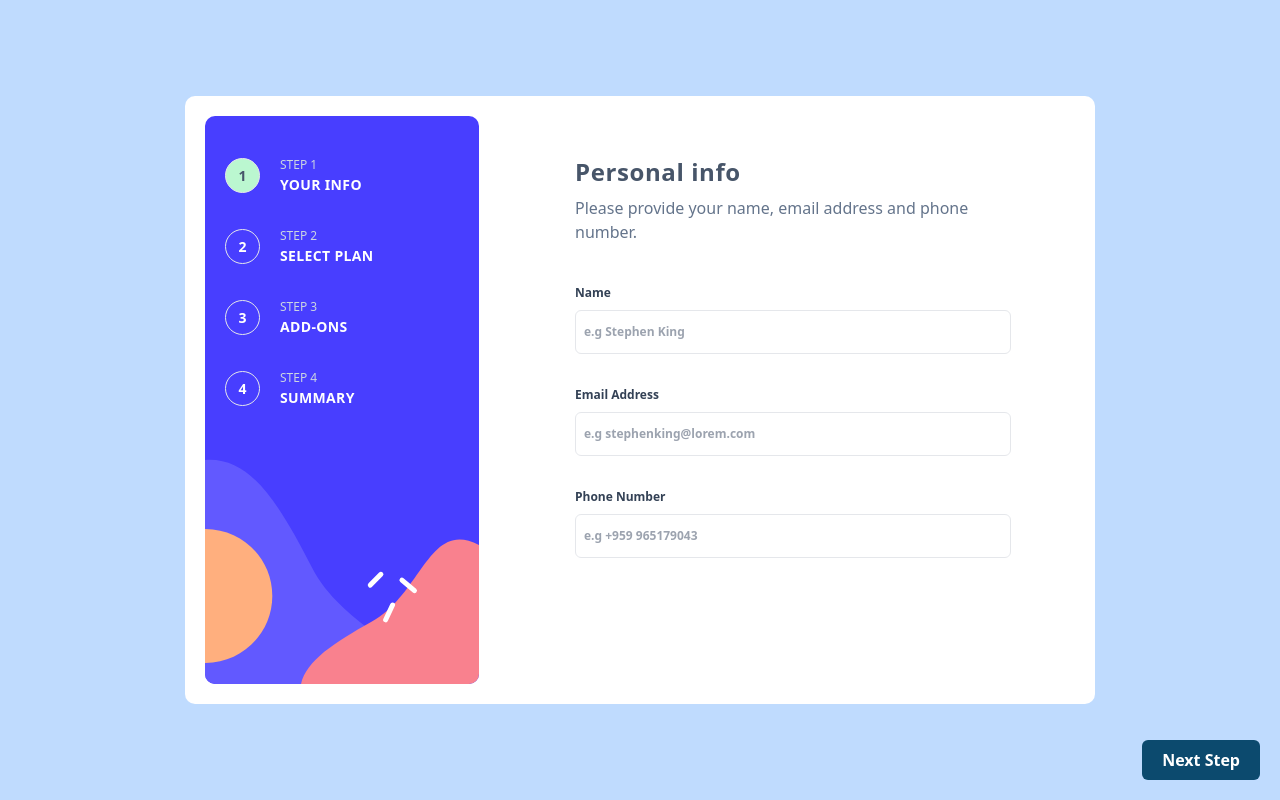
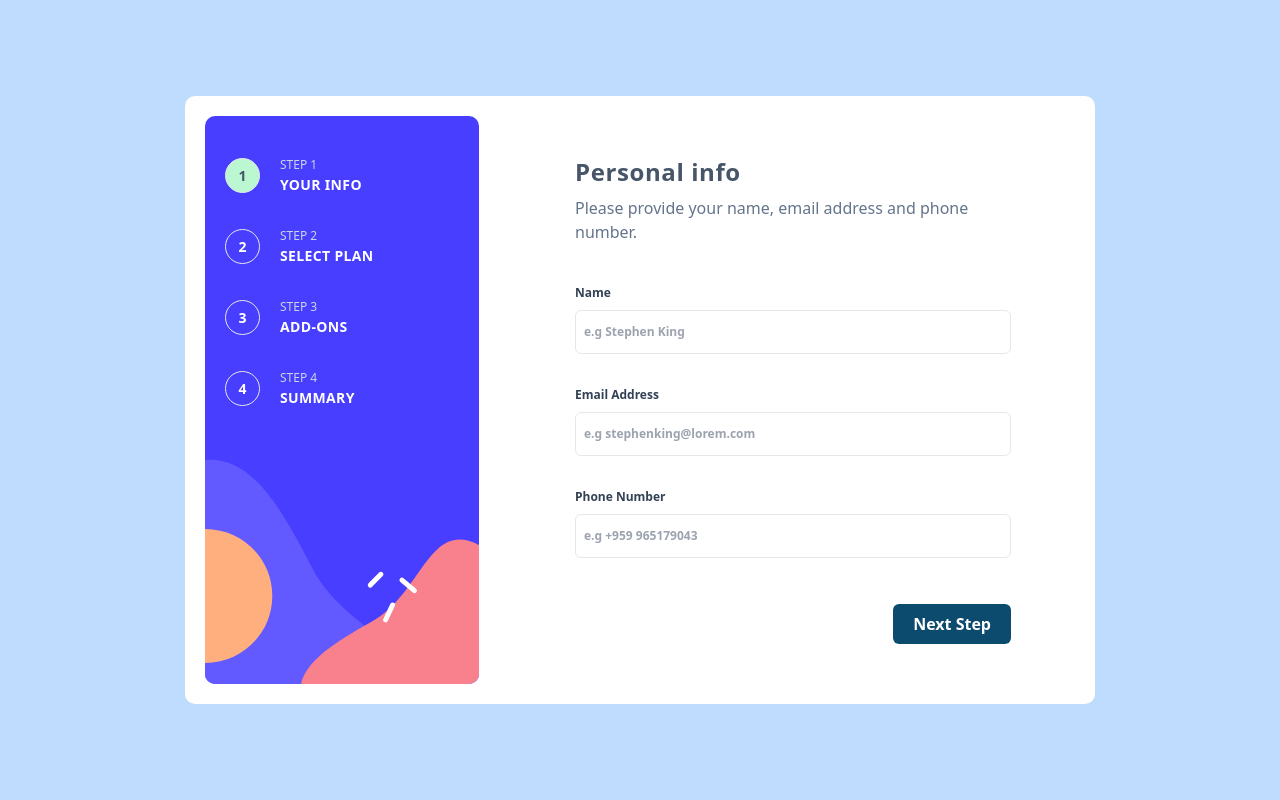
Before and after one commit to Ko-Win-Lwin/Payment-Form, a Vue app: page / in a window 1280 px wide. Built offline with nearby package versions, Linux system fonts and the light colour scheme.

Commit message:
YourInfo: Refactor

```diff
--- a/src/components/YourInfo.vue
+++ b/src/components/YourInfo.vue
@@ -12,7 +12,7 @@
                     <label for="name" class="text-slate-700  mb-2 ">Name</label>
                     <p class="text-red-400">This field is required</p>
                 </div>
-                <input @blur="checkName" v-model="userName" type="text" id="name" name="name" required autofocus class="outline-none px-2 py-3 border rounded-md w-full" placeholder="e.g Stephen King" :class="{'border-red-300': nameError}">
+                <input @blur="checkName" v-model="userName" type="text" id="name" name="name"  required autofocus class="outline-none px-2 py-3 border rounded-md w-full" placeholder="e.g Stephen King" :class="{'border-red-300': nameError}">
             </div>
             <div v-else class="flex flex-col">
                 <label for="name" class="text-slate-700  mb-2 ">Name</label>
@@ -48,34 +48,45 @@
             </div>
         </div>
     </form>
-
-
-
-
   </div>
 
-    <div class="flex justify-center items-center fixed bottom-5 right-5 w-full">
+  <div v-if="responsiveStore.$state.isMobile">
+      <div class="flex justify-center items-center fixed bottom-5 right-5 w-full">
         <div class="flex w-full  h-full">
             <BackBtn></BackBtn>
             <div class="ml-auto">
                 <NextBtn @infoSubmit="infoSubmit"></NextBtn>
             </div>
         </div>
-    </div>
+      </div>
+  </div>
+
+  <div v-else>
+    <div class="absolute bottom-10 right-16">
+        <div class="flex gap-48 justify-around items-center ">
+          <div class=''>
+            <NextBtn @infoSubmit="infoSubmit"></NextBtn>
+          </div>
+        </div>
+      </div>
+  </div>
 
 
 
 </template>
 
 <script setup>
-import { ref } from "vue"
+import { onMounted, ref } from "vue"
 import { useUserStore } from "../stores/user";
 import { useStepStore } from "../stores/step";
+import { useResponsiveStore } from "../stores/responsive";
+
 import NextBtn from "./NextBtn.vue";
 import BackBtn from "./BackBtn.vue";
 
 const userStore = useUserStore()
 const currentStep = useStepStore()
+const responsiveStore = useResponsiveStore()
 
 const userName = ref('')
 const userEmail = ref('')
@@ -87,6 +98,7 @@ const phoneError = ref(false)
 
 const checkName = () => {
     if (userName.value) {
+        userStore.$state.user.info = { "name" : userName.value }
         nameError.value = false
     }
 
@@ -147,6 +159,10 @@ const infoSubmit = () => {
     validateUserInfo()
 }
 
+// onMounted( () => {
+//   window.addEventListener('resize', responsiveStore.updateResponsiveState)
+// })
+
 
 
 
```
